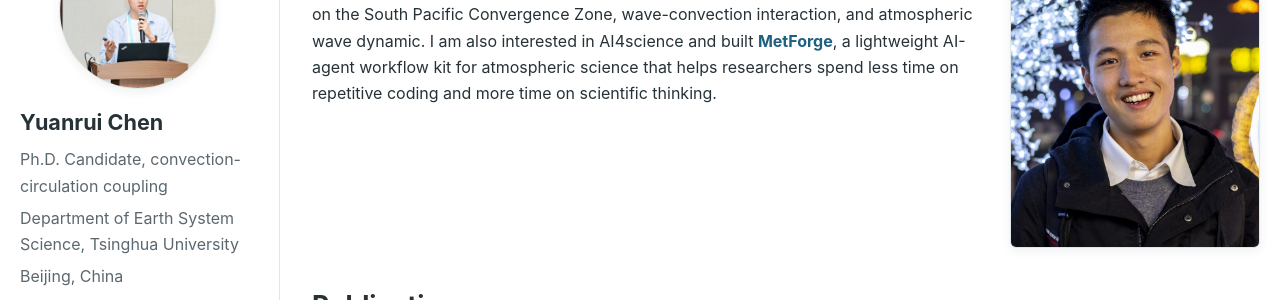
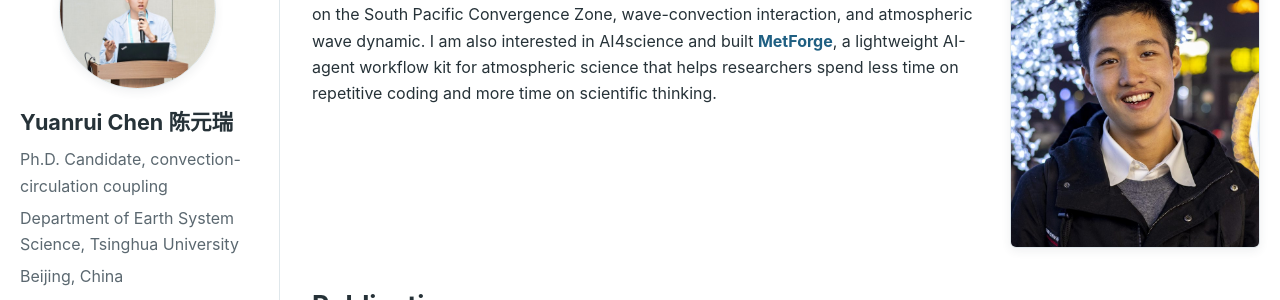
Before and after one commit to yuanruichen/yuanruichen.github.io, a Jekyll site: the page built from index.md, in a window 1280 px wide. Shown: the part 157-457 px from the top of the page. Built offline with Jekyll 4.4.1, drawn with Linux system fonts in a browser that asks for light colours.

Commit message:
Update author name to include Chinese characters

```diff
--- a/_config.yml
+++ b/_config.yml
@@ -17,7 +17,7 @@ sass:
   style: compressed
 
 author:
-  name: "Yuanrui Chen"
+  name: "Yuanrui Chen 陈元瑞"
   bio: "Ph.D. Candidate, convection-circulation coupling"
   affiliation: "Department of Earth System Science, Tsinghua University"
   location: "Beijing, China"
```
